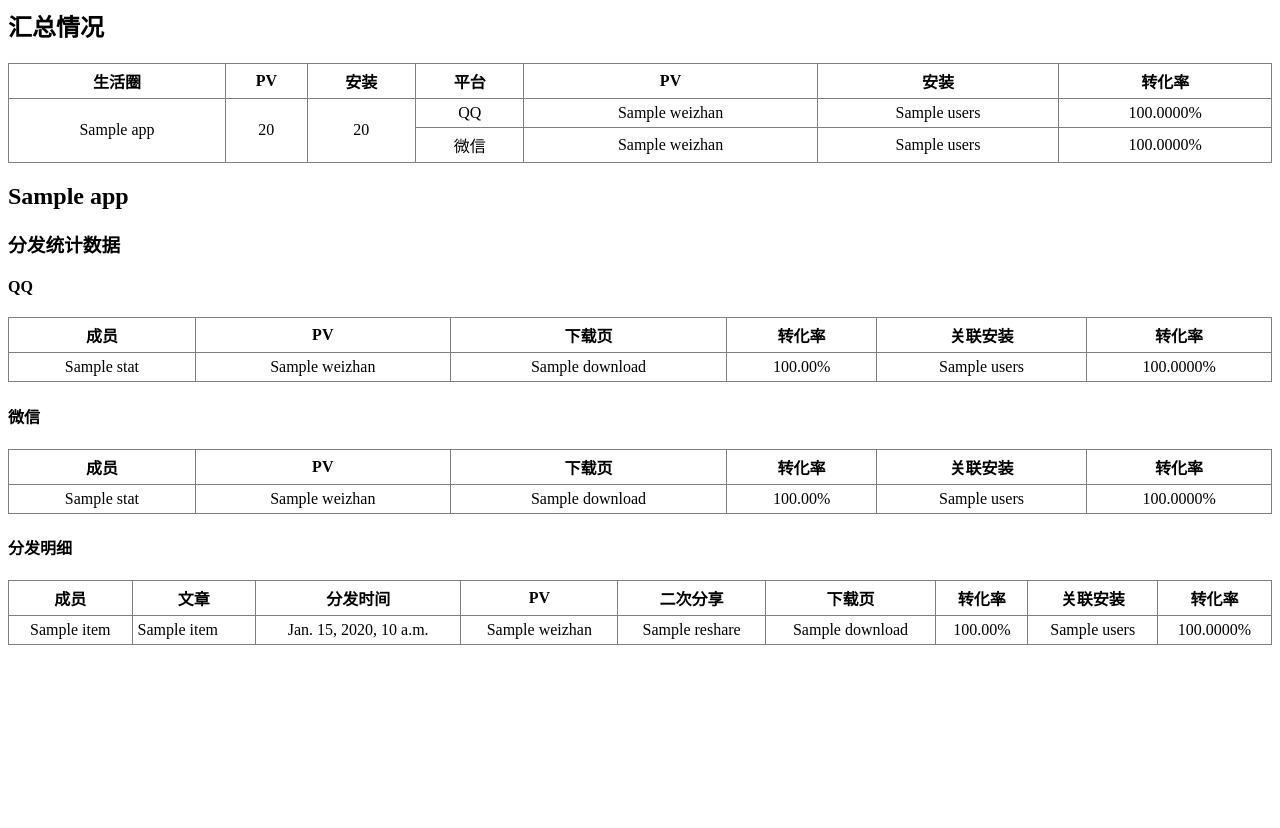
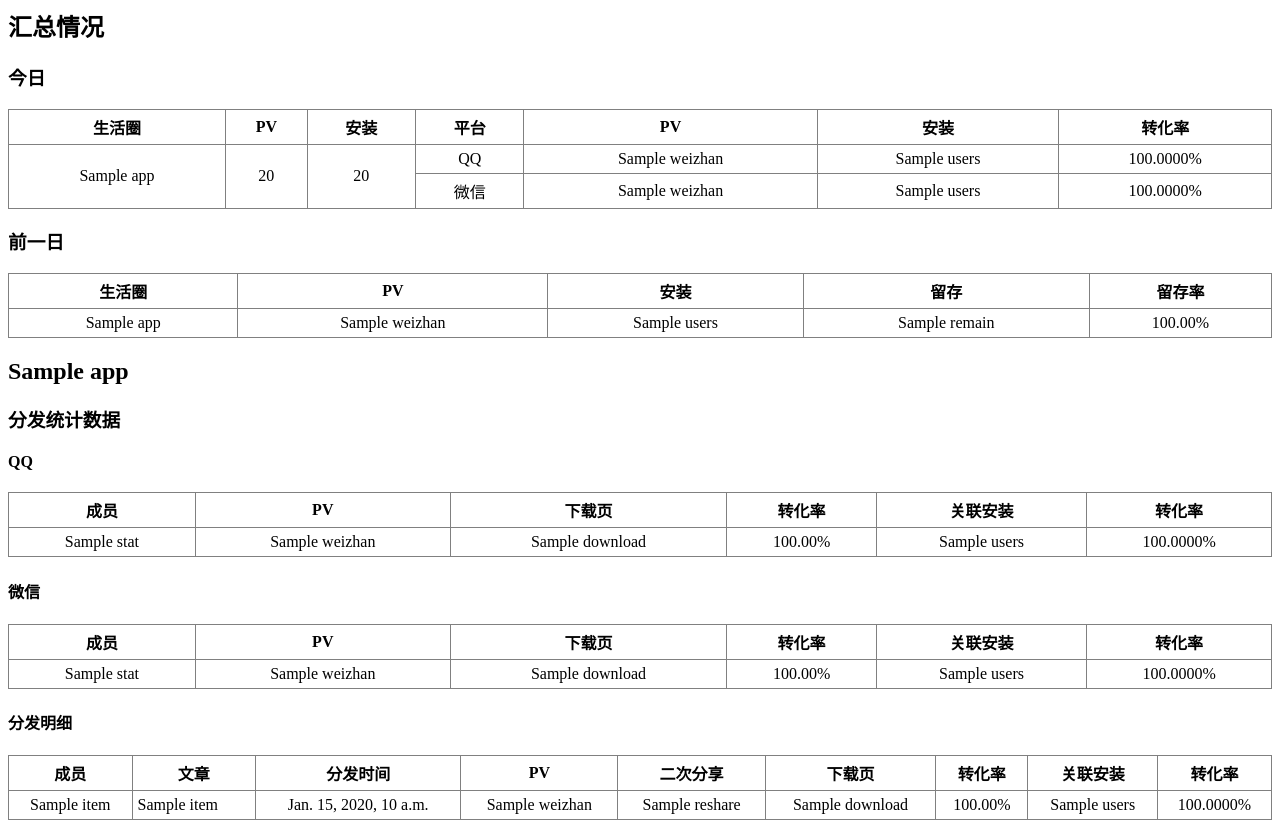
Before and after one commit to ourbest/sns_app, a Django app: template templates/daily_report.html in a window 1280 px wide. Before the commit the page ends 645 px from the top, so only its background shows below. Run offline with Django 3.2, Linux system fonts and the light colour scheme; the template is opened without the code that fills it: most values are stand-ins (such as "Sample title", 1, 10 or a date in 2020).

Commit message:
merge pr

```diff
--- a/robot/robot_api.py
+++ b/robot/robot_api.py
@@ -116,8 +116,9 @@ def device_list(request):
 def task_list(request, i_id):
     data = []
 
+    today = times.localtime(timezone.now()).replace(hour=0, minute=0, second=0, microsecond=0)
     task_list1 = TaskLog.objects.select_related('type', 'sns_user').filter(device_id=i_id,
-                                                                           start_time__gte=timezone.now().date()).order_by(
+                                                                           start_time__gte=today).order_by(
         'start_time')
     status = {0: '正在执行', 1: '已完成', -1: '已中断', -2: '被打断', }
     for task in task_list1:
--- a/templates/daily_report.html
+++ b/templates/daily_report.html
@@ -1,6 +1,7 @@
 {% load calc %}
 
 <h2>汇总情况</h2>
+<h3>今日</h3>
 <table width="100%" border="1" style="border-collapse: collapse; text-align: center" cellpadding="5">
     <tr>
         <th>生活圈</th>
@@ -29,6 +30,26 @@
         </tr>
     {% endfor %}
 </table>
+<h3>前一日</h3>
+<table width="100%" border="1" style="border-collapse: collapse; text-align: center" cellpadding="5">
+    <tr>
+        <th>生活圈</th>
+        <th>PV</th>
+        <th>安装</th>
+        <th>留存</th>
+        <th>留存率</th>
+    </tr>
+    {% for item in sum_yesterday %}
+        <tr>
+            <td>{{ item.app }}</td>
+            <td>{{ item.weizhan }}</td>
+            <td>{{ item.users }}</td>
+            <td>{{ item.remain }}</td>
+            <td>{% rate item.remain item.users 100 2 %}</td>
+        </tr>
+    {% endfor %}
+</table>
+
 
 {% for item in stats %}
     <h2>{{ item.app }}</h2>
```
Also changed, not shown: backend/jobs.py (+14 -2 lines), backend/migrations/0060_auto_20180329_1350.py (added), robot/migrations/0002_config_operationdevice_operationsnsuser_scheduledtasks_tasklog.py (added).
